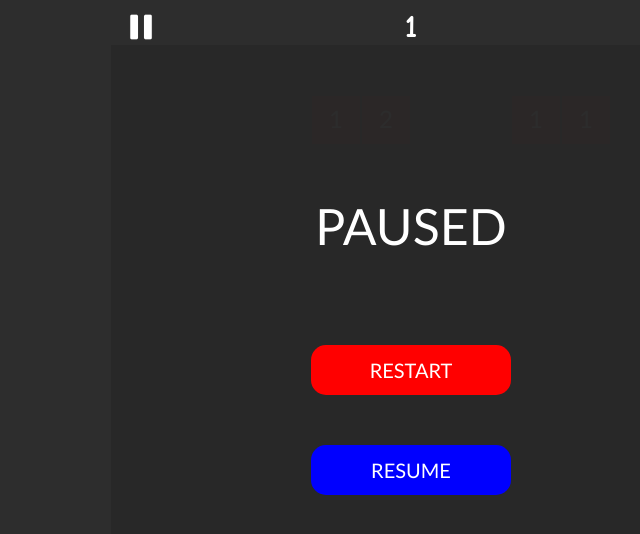
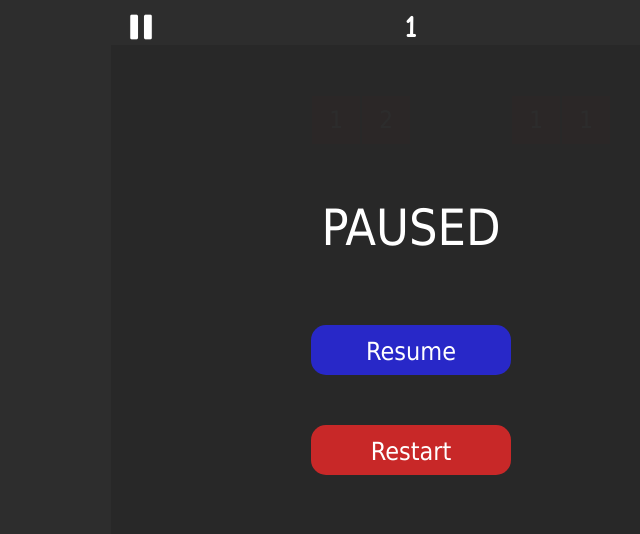
Before and after one commit to OilyPotato8190/balls, a plain HTML site: page index.html in a window 1280 px wide. Both pictures are taken after a click on the picture 370 px from the left and 26 px from the top of the page. Shown: the whole page, without its empty margins (229-869 px from the left). Drawn offline with Linux system fonts and the light colour scheme.

Commit message:
very good

```diff
--- a/script.js
+++ b/script.js
@@ -12,13 +12,13 @@ let divEl = document.getElementById('div');
 const squareSize = 50;
 const rowNum = 15;
 const columnNum = 12;
-const fontFamily = 'Calibri';
+const fontFamily = 'Tahoma';
 cnv.width = squareSize * columnNum;
 cnv.height = squareSize * rowNum;
 divEl.style.width = cnv.width + 'px';
 
 const ballSize = 12;
-const framesToMove = 50;
+const framesToMove = 1;
 
 let ballsLeft;
 let squaresMoving;
@@ -549,60 +549,113 @@ function initialize() {
 
   pauseScreen = {
     x: 0,
-    y: squareSize,
+    y: 0,
     w: cnv.width,
-    h: 0,
-    title: 'PAUSED',
+    h: cnv.height,
+    title: { text: 'PAUSED' },
     isPaused: false,
     isGameOver: false,
+    restart: {},
+    resume: {},
+
+    init() {
+      ctx.font = '50px ' + fontFamily;
+      const titleWidth = ctx.measureText(this.title.text).width;
+      this.title.x = this.w / 2 - titleWidth / 2;
+      this.title.y = this.h - 550;
+
+      this.resume.w = 200;
+      this.resume.h = 50;
+      this.resume.x = this.x + this.w / 2 - this.resume.w / 2;
+      this.resume.y = cnv.width - 320;
+
+      this.restart.w = 200;
+      this.restart.h = 50;
+      this.restart.x = this.x + this.w / 2 - this.restart.w / 2;
+      this.restart.y = cnv.width - 220;
+    },
 
     draw() {
-      this.h = this.isGameOver ? cnv.height * (1 - markerStart.r / ballSize) : cnv.height;
+      this.clickButtons();
+
+      if (this.isGameOver) {
+        this.h = cnv.height * (1 - markerStart.r / ballSize);
+        this.title.y = this.h - 480;
+        this.restart.y = this.h - 380;
+      }
+
       ctx.fillStyle = 'rgba(40, 40, 40, 0.98)';
       ctx.fillRect(this.x, this.y, this.w, this.h);
 
       ctx.fillStyle = 'white';
       ctx.font = '50px ' + fontFamily;
-      const titleWidth = ctx.measureText(this.title).width;
-      ctx.fillText(this.title, this.x + this.w / 2 - titleWidth / 2, this.h - 550);
+      ctx.fillText(this.title.text, this.title.x, this.title.y);
 
-      let restart = {
-        w: 200,
-        h: 50,
-      };
-      restart.x = this.x + this.w / 2 - restart.w / 2;
-      restart.y = this.h - 450;
+      ctx.fillStyle = 'rgb(40, 40, 200)';
+      ctx.beginPath();
+      ctx.roundRect(this.resume.x, this.resume.y, this.resume.w, this.resume.h, 15);
+      ctx.fill();
 
-      ctx.fillStyle = 'red';
+      ctx.fillStyle = 'rgb(200, 40, 40)';
       ctx.beginPath();
-      ctx.roundRect(restart.x, restart.y, restart.w, restart.h, 15);
+      ctx.roundRect(this.restart.x, this.restart.y, this.restart.w, this.restart.h, 15);
       ctx.fill();
 
       ctx.fillStyle = 'white';
-      ctx.font = '20px ' + fontFamily;
-      const restartWidth = ctx.measureText('RESTART').width;
-      ctx.fillText('RESTART', restart.x + restart.w / 2 - restartWidth / 2, restart.y + restart.h / 2 + (20 * 0.8) / 2);
+      ctx.font = '25px ' + fontFamily;
 
-      let resume = { w: 200, h: 50 };
-      resume.x = this.x + this.w / 2 - resume.w / 2;
-      resume.y = this.h - 350;
+      const resumeWidth = ctx.measureText('Resume').width;
+      ctx.fillText(
+        'Resume',
+        this.resume.x + this.resume.w / 2 - resumeWidth / 2,
+        this.resume.y + this.restart.h / 2 + (25 * 0.8) / 2
+      );
 
-      ctx.fillStyle = 'blue';
-      ctx.beginPath();
-      ctx.roundRect(resume.x, resume.y, resume.w, resume.h, 15);
-      ctx.fill();
+      const restartWidth = ctx.measureText('Restart').width;
+      ctx.fillText(
+        'Restart',
+        this.restart.x + this.restart.w / 2 - restartWidth / 2,
+        this.restart.y + this.restart.h / 2 + (25 * 0.8) / 2
+      );
+    },
 
-      ctx.fillStyle = 'white';
-      ctx.font = '20px ' + fontFamily;
-      const resumeWidth = ctx.measureText('RESUME').width;
-      ctx.fillText('RESUME', resume.x + resume.w / 2 - resumeWidth / 2, resume.y + restart.h / 2 + (20 * 0.8) / 2);
+    clickButtons() {
+      if (!mouse.down) return;
+
+      function checkClick(button) {
+        if (
+          mouse.x > button.x &&
+          mouse.x < button.x + button.w &&
+          mouse.y > button.y &&
+          mouse.y < button.y + button.h
+        ) {
+          return true;
+        }
+      }
+
+      if (checkClick(this.restart)) {
+        mouse.down = false;
+        this.isPaused = false;
+        localStorage.removeItem('gameState');
+        initialize();
+        generateSquares();
+      } else if (checkClick(this.resume)) {
+        mouse.down = false;
+        this.isPaused = false;
+      }
     },
 
     setGameOver() {
-      this.title = 'GAME OVER';
+      this.h = squareSize;
+      this.title.text = 'GAME OVER';
       this.isGameOver = true;
+      ctx.font = '50px ' + fontFamily;
+      const titleWidth = ctx.measureText(this.title.text).width;
+      this.title.x = this.w / 2 - titleWidth / 2;
+      this.resume.y = Infinity;
     },
   };
+  pauseScreen.init();
 
   markerStart = {
     x: cnv.width / 2,
@@ -614,7 +667,7 @@ function initialize() {
       if (this.disappear) {
         pauseScreen.setGameOver();
         pauseScreen.isPaused = true;
-        // localStorage.removeItem('gameState');
+        localStorage.removeItem('gameState');
         if (this.r - ballSize / framesToMove > 0) {
           this.r -= ballSize / framesToMove;
           this.y += ballSize / framesToMove;
@@ -749,7 +802,7 @@ function moveSquares() {
   squaresMoving = true;
 
   for (let i = 0; i < grid[grid.length - 1].length; i++) {
-    if (grid[grid.length - 1][i]) markerStart.disappear = true;
+    if (grid[grid.length - 1][i]) return (markerStart.disappear = true);
   }
 
   for (let i = 0; i < grid.length; i++) {
@@ -764,7 +817,7 @@ function moveSquares() {
       }
     }
   }
-  // if (!squaresMoving) saveGameState();
+  if (!squaresMoving) saveGameState();
 }
 
 function loadGameState() {
@@ -830,7 +883,7 @@ function shootBalls() {
   aim.frameShot = frameCount - 1;
   aim.ballIndex = 0;
   ballsLeft = balls.length;
-  // saveGameState();
+  saveGameState();
 }
 
 let frameCount = 0;
@@ -840,6 +893,7 @@ function loop() {
   ballColor = `hsl(${frameCount * 0.2}, 100%, 50%)`;
 
   // Simulation steps
+  if (!pauseScreen.isPaused) {
     for (let n = 0; n < stepsPerFrame; n++) {
       frameCount++;
 
@@ -859,6 +913,7 @@ function loop() {
     }
 
     if (aim.shooting && !squaresMoving && !pauseScreen.isPaused) aim.shoot();
+  }
 
   // Animation frames
   ctx.fillStyle = 'rgb(40, 40, 40)';
--- a/style.css
+++ b/style.css
@@ -1,6 +1,9 @@
 body {
   text-align: center;
   background-color: rgb(45, 45, 45);
+  -webkit-user-select: none;
+  -ms-user-select: none;
+  user-select: none;
 }
 
 h1 {
```
Lines whose indentation alone changed are shown as unchanged.
